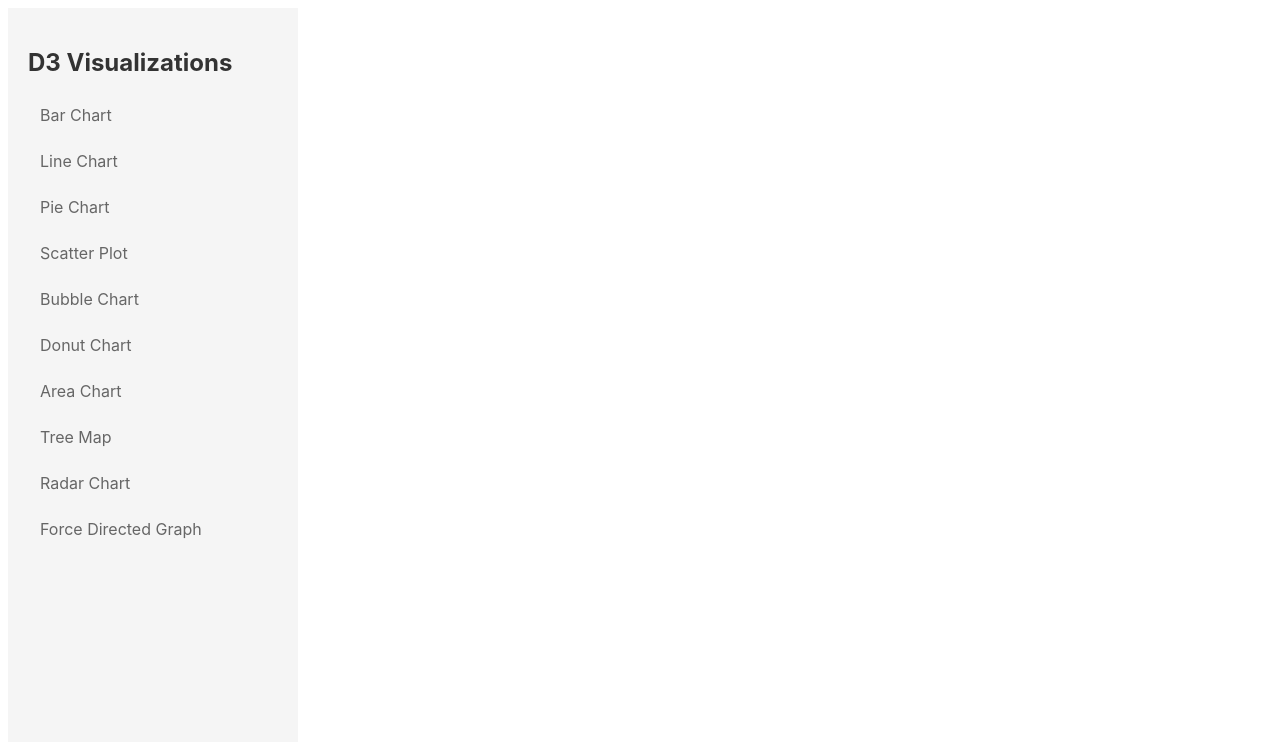
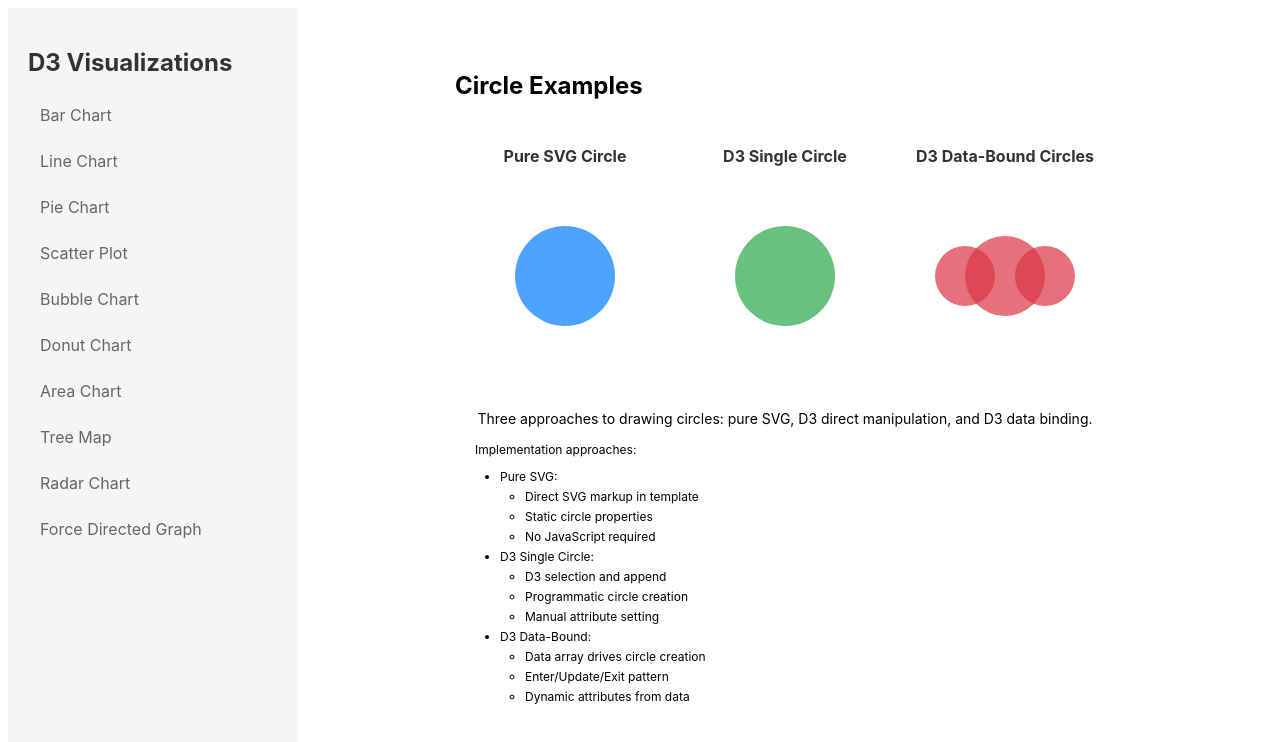
Before and after one commit to dreamerkumar/angular-d3-samples, an Angular app: page /circle-examples in a window 1280 px wide. Before the commit this address led to /. Shown: the top 742 px of the page. Built offline with nearby package versions, Linux system fonts and the light colour scheme.

Commit message:
circle drawn 3 different ways

```diff
--- a/src/app/app.routes.ts
+++ b/src/app/app.routes.ts
@@ -11,5 +11,6 @@ export const routes: Routes = [
   { path: 'area-chart', loadComponent: () => import('./visualizations/area-chart/area-chart.component').then(m => m.AreaChartComponent) },
   { path: 'tree-map', loadComponent: () => import('./visualizations/tree-map/tree-map.component').then(m => m.TreeMapComponent) },
   { path: 'radar-chart', loadComponent: () => import('./visualizations/radar-chart/radar-chart.component').then(m => m.RadarChartComponent) },
-  { path: 'force-directed', loadComponent: () => import('./visualizations/force-directed/force-directed.component').then(m => m.ForceDirectedComponent) }
+  { path: 'force-directed', loadComponent: () => import('./visualizations/force-directed/force-directed.component').then(m => m.ForceDirectedComponent) },
+  { path: 'circle-examples', loadComponent: () => import('./visualizations/circle-examples/circle-examples.component').then(m => m.CircleExamplesComponent) }
 ];
--- /dev/null
+++ b/src/app/visualizations/circle-examples/circle-examples.component.ts
@@ -0,0 +1,165 @@
+import { Component, ElementRef, OnInit } from '@angular/core';
+import * as d3 from 'd3';
+
+@Component({
+  selector: 'app-circle-examples',
+  standalone: true,
+  template: `
+    <div class="visualization-container">
+      <h2>Circle Examples</h2>
+      <div class="circles-container">
+        <div class="circle-section">
+          <h3>Pure SVG Circle</h3>
+          <svg width="200" height="200">
+            <circle
+              cx="100"
+              cy="100"
+              r="50"
+              fill="#007bff"
+              opacity="0.7">
+            </circle>
+          </svg>
+        </div>
+
+        <div class="circle-section">
+          <h3>D3 Single Circle</h3>
+          <div class="d3-circle-container"></div>
+        </div>
+
+        <div class="circle-section">
+          <h3>D3 Data-Bound Circles</h3>
+          <div class="d3-data-circles-container"></div>
+        </div>
+      </div>
+
+      <div class="explanation">
+        <p class="description">
+          Three approaches to drawing circles: pure SVG, D3 direct manipulation, and D3 data binding.
+        </p>
+        <div class="steps">
+          <p>Implementation approaches:</p>
+          <ul>
+            <li>Pure SVG:
+              <ul>
+                <li>Direct SVG markup in template</li>
+                <li>Static circle properties</li>
+                <li>No JavaScript required</li>
+              </ul>
+            </li>
+            <li>D3 Single Circle:
+              <ul>
+                <li>D3 selection and append</li>
+                <li>Programmatic circle creation</li>
+                <li>Manual attribute setting</li>
+              </ul>
+            </li>
+            <li>D3 Data-Bound:
+              <ul>
+                <li>Data array drives circle creation</li>
+                <li>Enter/Update/Exit pattern</li>
+                <li>Dynamic attributes from data</li>
+              </ul>
+            </li>
+          </ul>
+        </div>
+      </div>
+    </div>
+  `,
+  styles: [`
+    .visualization-container {
+      padding: 20px;
+    }
+    .circles-container {
+      display: flex;
+      justify-content: space-around;
+      flex-wrap: wrap;
+      margin: 20px 0;
+    }
+    .circle-section {
+      text-align: center;
+      margin: 10px;
+    }
+    .circle-section h3 {
+      margin-bottom: 10px;
+      font-size: 16px;
+      color: #333;
+    }
+    .d3-circle-container,
+    .d3-data-circles-container {
+      width: 200px;
+      height: 200px;
+    }
+    .explanation {
+      margin-top: 20px;
+      padding: 0 20px;
+    }
+    .description {
+      font-size: 14px;
+      text-align: center;
+      margin-bottom: 15px;
+    }
+    .steps {
+      font-size: 12px;
+    }
+    .steps ul {
+      margin-top: 5px;
+      padding-left: 25px;
+    }
+    .steps li {
+      margin: 5px 0;
+    }
+    .steps li ul {
+      margin-top: 2px;
+    }
+  `]
+})
+export class CircleExamplesComponent implements OnInit {
+  constructor(private el: ElementRef) {}
+
+  ngOnInit() {
+    this.createD3Circle();
+    this.createDataBoundCircles();
+  }
+
+  private createD3Circle(): void {
+    // Create SVG container
+    const svg = d3.select(this.el.nativeElement.querySelector('.d3-circle-container'))
+      .append('svg')
+      .attr('width', 200)
+      .attr('height', 200);
+
+    // Add single circle using D3
+    svg.append('circle')
+      .attr('cx', 100)
+      .attr('cy', 100)
+      .attr('r', 50)
+      .attr('fill', '#28a745')
+      .attr('opacity', 0.7);
+  }
+
+  private createDataBoundCircles(): void {
+    // Sample data array for multiple circles
+    const data = [
+      { x: 60, y: 100, radius: 30 },
+      { x: 140, y: 100, radius: 30 },
+      { x: 100, y: 100, radius: 40 }
+    ];
+
+    // Create SVG container
+    const svg = d3.select(this.el.nativeElement.querySelector('.d3-data-circles-container'))
+      .append('svg')
+      .attr('width', 200)
+      .attr('height', 200);
+
+    // Add circles using data binding
+    svg.selectAll('circle')
+      .data(data)
+      .enter()
+      .append('circle')
+      .attr('cx', d => d.x)
+      .attr('cy', d => d.y)
+      .attr('r', d => d.radius)
+      .attr('fill', '#dc3545')
+      .attr('opacity', 0.7);
+  }
+}
```
